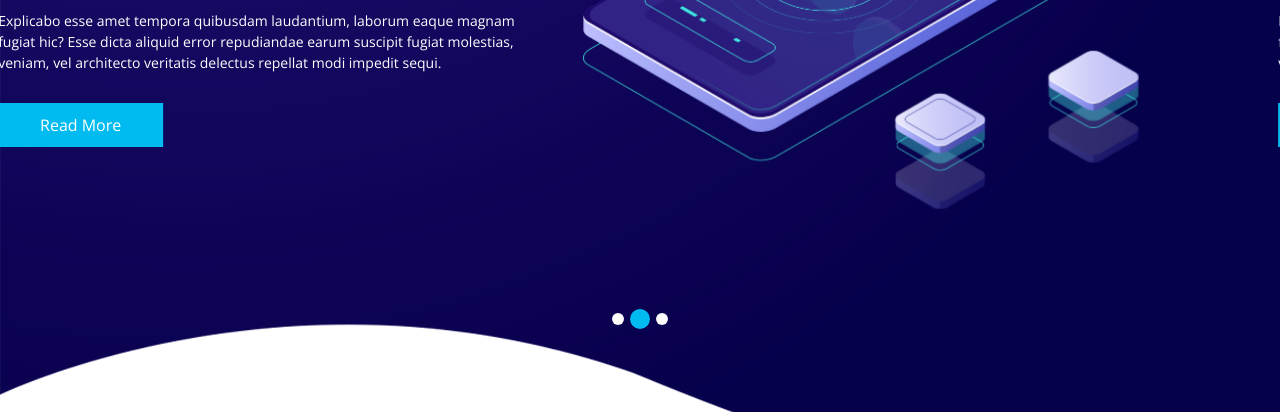
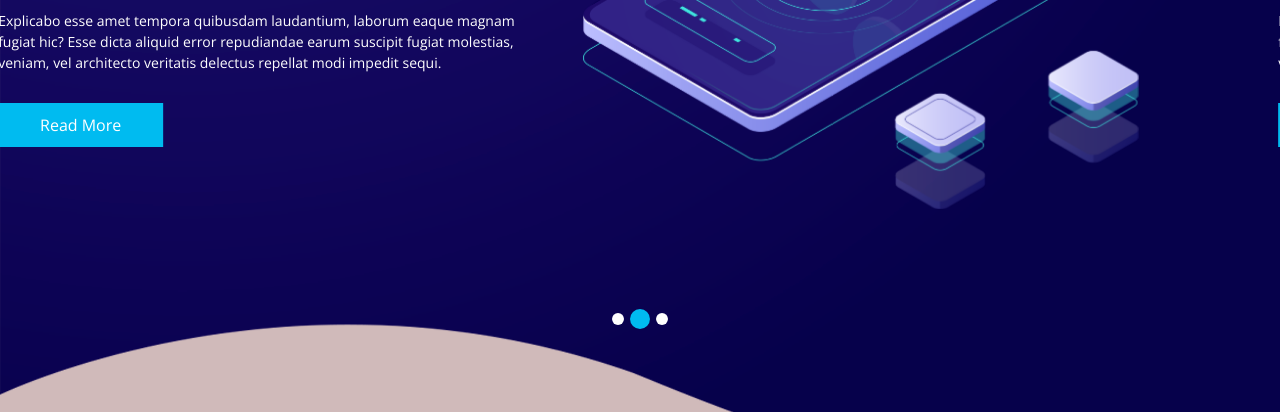
Before and after one commit to RagaviNagaraj-2003/jenkinsdockerproject, a plain HTML site: page index.html in a window 1280 px wide. Shown: the part 388-800 px from the top of the page. Drawn offline with nearby package versions, Linux system fonts and the light colour scheme; some packages are replaced by stand-ins of ours.

Commit message:
update code

```diff
--- a/css/style.css
+++ b/css/style.css
@@ -2,7 +2,7 @@
 body {
   font-family: "Open Sans", sans-serif;
   color: #0c0c0c;
-  background-color: #ffffff;
+  background-color: #d0baba;
   overflow-x: hidden;
 }
 
--- a/index.html
+++ b/index.html
@@ -13,7 +13,7 @@
   <meta name="author" content="" />
   <link rel="shortcut icon" href="images/favicon.png" type="">
 
-  <title> Ragavi site </title>
+  <title> Ragavi site For India  </title>
 
   <!-- bootstrap core css -->
   <link rel="stylesheet" type="text/css" href="css/bootstrap.css" />
```
